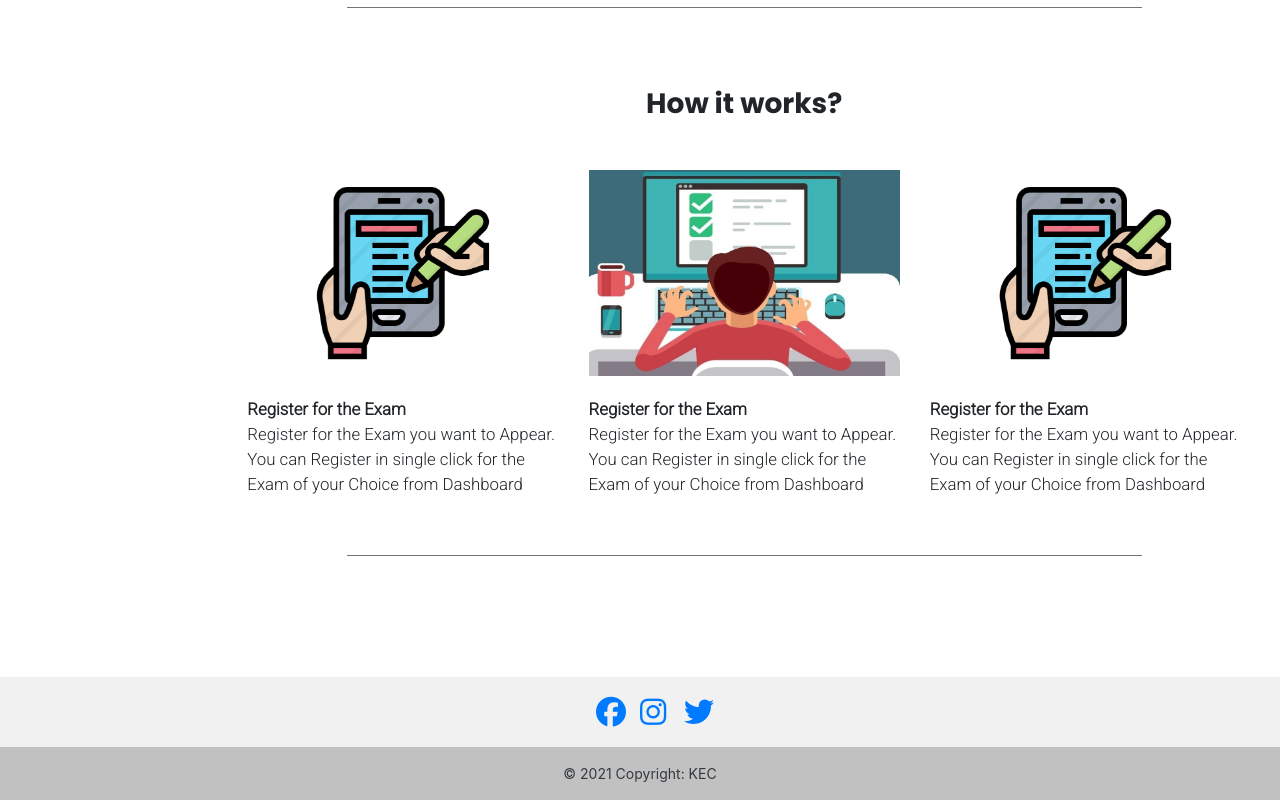
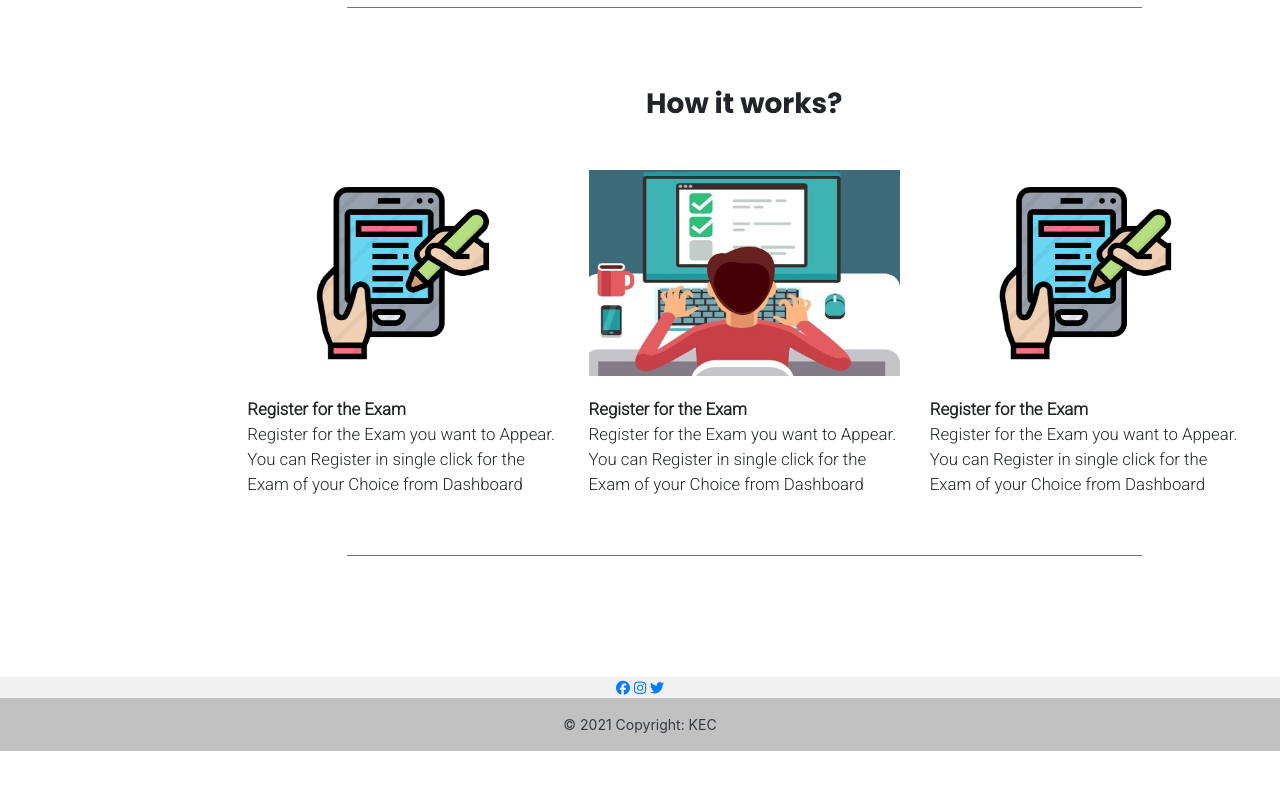
Before and after one commit to raish7/GithubHost, a plain HTML site: page index.html in a window 1280 px wide. Shown: the part 1137-1937 px from the top of the page. After the commit the page ends 1888 px from the top, so only its background shows below. Drawn offline with nearby package versions, Linux system fonts and the light colour scheme.

Commit message:
Update dashboard.css

```diff
--- a/dashboard.css
+++ b/dashboard.css
@@ -98,15 +98,3 @@ body {
   border-color: transparent;
   box-shadow: 0 0 0 3px rgba(255, 255, 255, .25);
 }
-
-.fa {
-  padding: 20px;
-  font-size: 30px;
-  width: 30px;
-  text-align: center;
-  text-decoration: none;
-}
-
-.fa:hover {
-  opacity: 0.7;
-}
```
